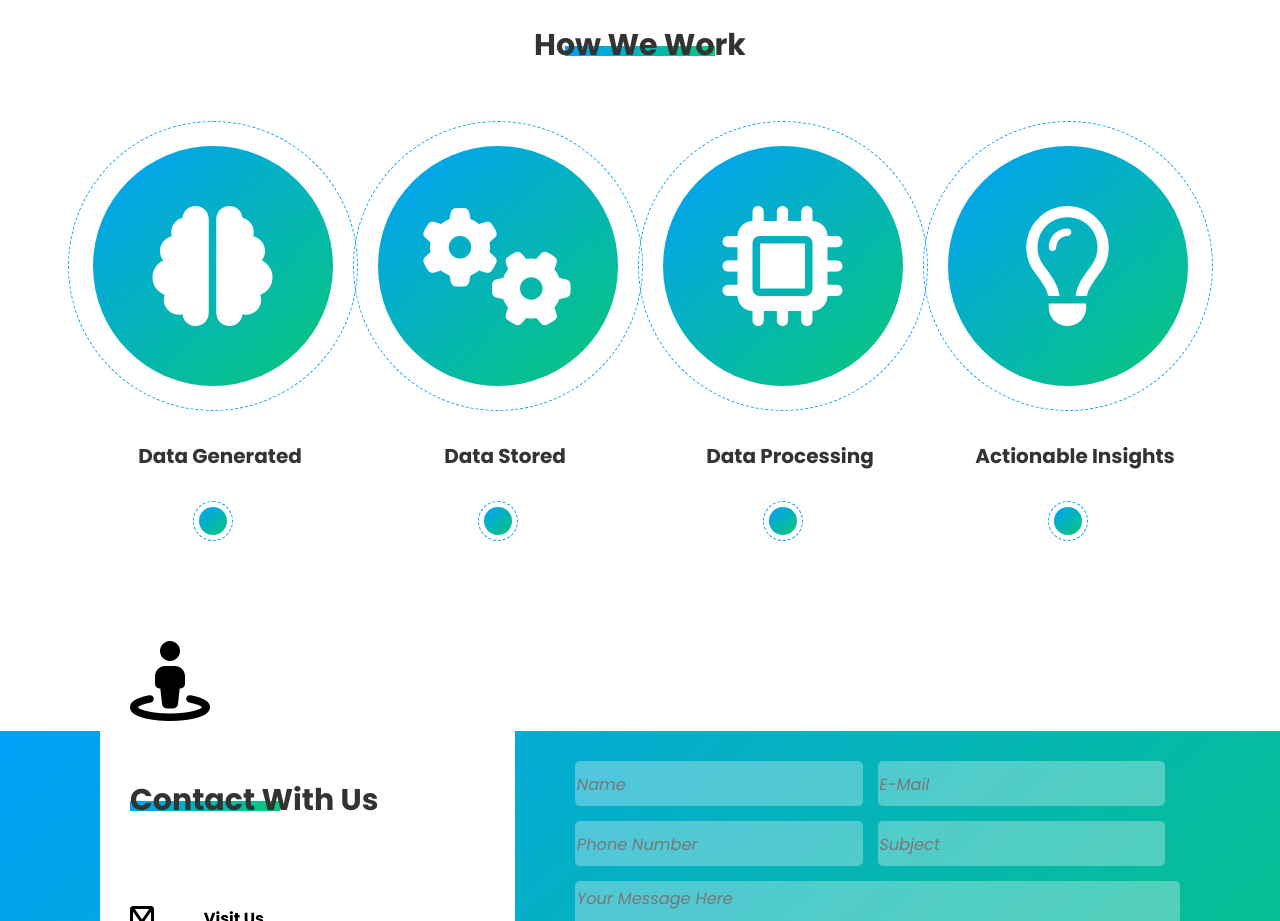
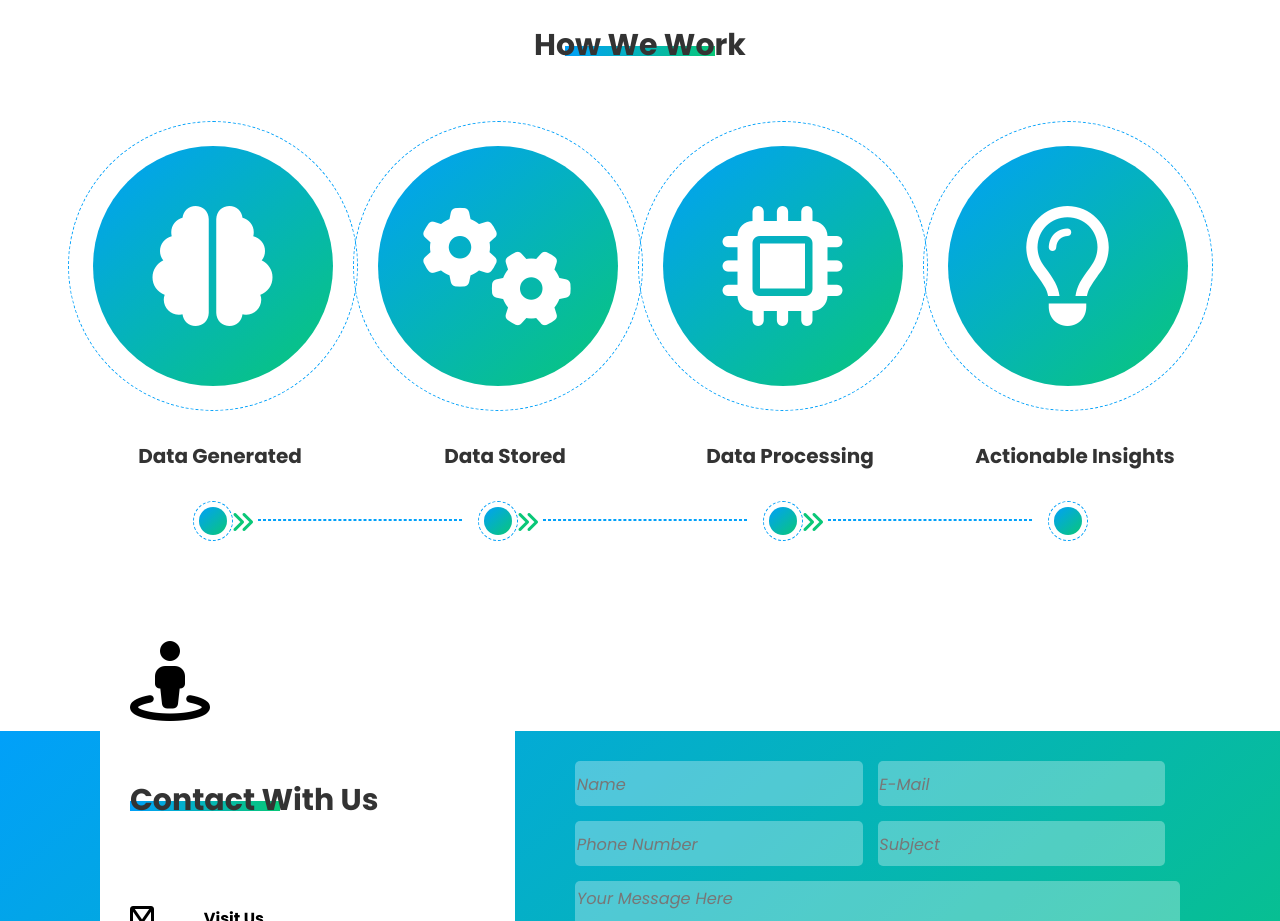
Before and after one commit to front-end-by-rimantas/43-grupe-portfolio-neuron, a website: page index.html in a window 1280 px wide. Shown: the part 3620-4541 px from the top of the page. Drawn offline with Linux system fonts and the light colour scheme.

Commit message:
how we work done

```diff
--- a/index.html
+++ b/index.html
@@ -424,7 +424,7 @@
                 </div>
 
                 <div class="col-lg-3 col-md-6 md-mb-30">
-                    <div class="box-works">
+                    <div class="box-works2">
                         <div class="box_icon_work"><i class="works-icon fa-regular fa-lightbulb"></i></div>
                         <div class="works-titles">
                             <h3>
--- a/pages/home.css
+++ b/pages/home.css
@@ -362,7 +362,36 @@ header * {
     display: flex;
     flex-direction: column;
     align-items: center;
+    position: relative;
 }
+
+.box-works:after {
+    content: '';
+    position: absolute;
+    width: 90%;
+    border: 1px dashed #01a0f9;
+    left: 70%;
+    bottom: 20px;
+}
+
+.box-works2 {
+    display: flex;
+    flex-direction: column;
+    align-items: center;
+    position: relative;
+}
+
+
+.box-works:before {
+    font: var(--fa-font-solid);
+    content: "\f101";
+    font-size: 1.5em;
+    position: absolute;
+    bottom: 7px;
+    left: 58%;
+    color: #09c778;
+}
+
 .box_icon_work i:before {
     height: 2em;
     width: 2em;
@@ -391,7 +420,6 @@ header * {
     border: 1px dashed #01a0f9;
     border-radius: 50%;
     margin: 0 auto;
-
 }
 
 .circle:after {
@@ -404,7 +432,6 @@ header * {
     top: 50%;
     left: 50%;
     transform: translate(-50%, -50%);
-
 }
 
 .works-icon {
@@ -418,8 +445,6 @@ header * {
 .work {
     padding-bottom: 10em;
 }
-
-
 
 .works-titles {
     display: flex;
```
